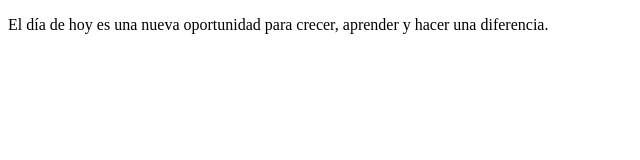
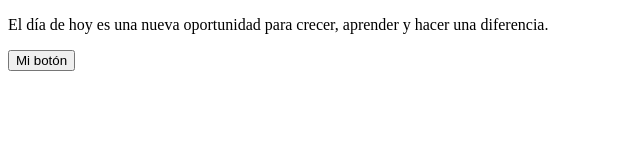
Before and after one commit to hectorfabio255/Reto1234, a plain HTML site: page index.html in a window 1280 px wide. Shown: the whole page, without its empty margins (0-640 px from the left). Drawn offline with Linux system fonts and the light colour scheme.

Commit message:
Update index.html
2

```diff
--- a/index.html
+++ b/index.html
@@ -8,6 +8,6 @@
 <body>
     <p>El día de hoy es una nueva oportunidad para crecer,
         aprender y hacer una diferencia. </p>
-
+<button>Mi botón</button>
 </body>
 </html>
```
